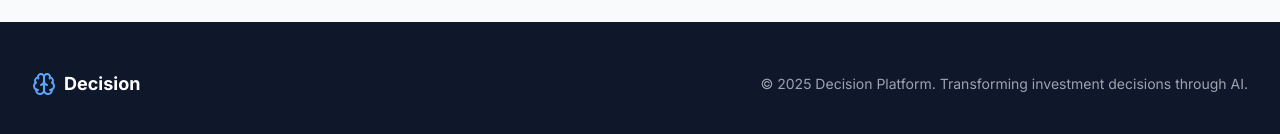
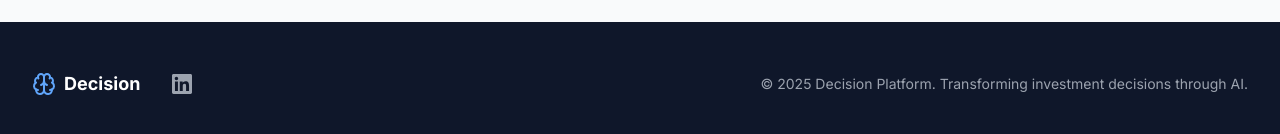
Before and after one commit to ramin-fazli/decision, a Next.js app in the folder frontend/: page / in a window 1280 px wide. Shown: the part 4666-4800 px from the top of the page. Built offline with nearby package versions, Linux system fonts and the light colour scheme.

Commit message:
feat: Add favicon.ico and linkedin link

```diff
--- a/frontend/src/app/page.tsx
+++ b/frontend/src/app/page.tsx
@@ -484,9 +484,21 @@
       <footer className="bg-slate-900">
         <div className="mx-auto max-w-7xl px-4 py-12 sm:px-6 lg:px-8">
           <div className="flex items-center justify-between">
-            <div className="flex items-center space-x-2">
-              <Brain className="h-6 w-6 text-blue-400" />
-              <span className="text-lg font-bold text-white">Decision</span>
+            <div className="flex items-center space-x-8">
+              <div className="flex items-center space-x-2">
+                <Brain className="h-6 w-6 text-blue-400" />
+                <span className="text-lg font-bold text-white">Decision</span>
+              </div>
+              <Link
+                href="https://www.linkedin.com/company/decisionis/"
+                target="_blank"
+                rel="noopener noreferrer"
+                className="text-gray-400 hover:text-blue-400 transition-colors"
+              >
+                <svg className="h-5 w-5" fill="currentColor" viewBox="0 0 24 24">
+                  <path d="M20.447 20.452h-3.554v-5.569c0-1.328-.027-3.037-1.852-3.037-1.853 0-2.136 1.445-2.136 2.939v5.667H9.351V9h3.414v1.561h.046c.477-.9 1.637-1.85 3.37-1.85 3.601 0 4.267 2.37 4.267 5.455v6.286zM5.337 7.433c-1.144 0-2.063-.926-2.063-2.065 0-1.138.92-2.063 2.063-2.063 1.14 0 2.064.925 2.064 2.063 0 1.139-.925 2.065-2.064 2.065zm1.782 13.019H3.555V9h3.564v11.452zM22.225 0H1.771C.792 0 0 .774 0 1.729v20.542C0 23.227.792 24 1.771 24h20.451C23.2 24 24 23.227 24 22.271V1.729C24 .774 23.2 0 22.222 0h.003z"/>
+                </svg>
+              </Link>
             </div>
             <p className="text-sm text-gray-400">
               © 2025 Decision Platform. Transforming investment decisions through AI.
```
Also changed, not shown: 1 other file (tests, documents, lock files or other folders).
